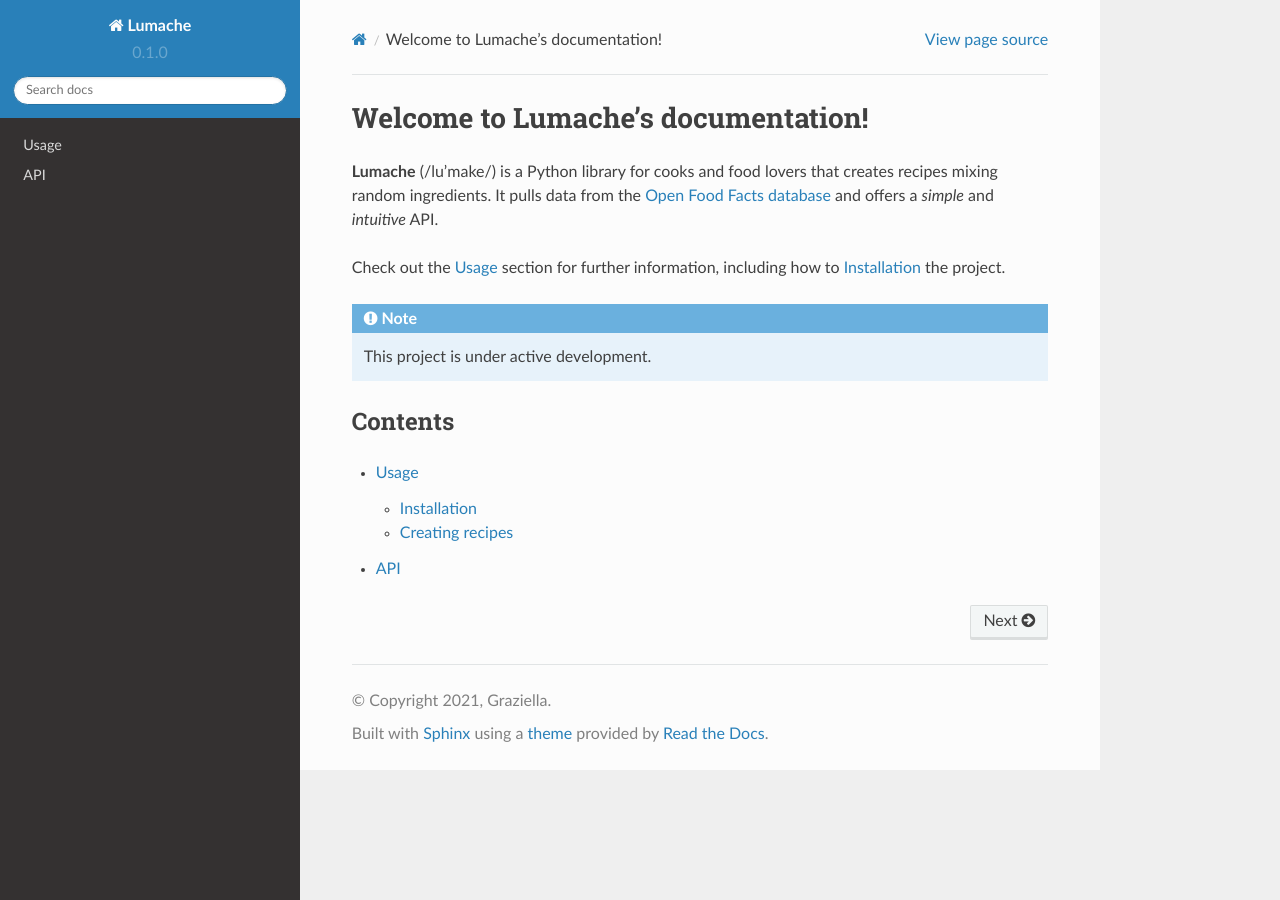
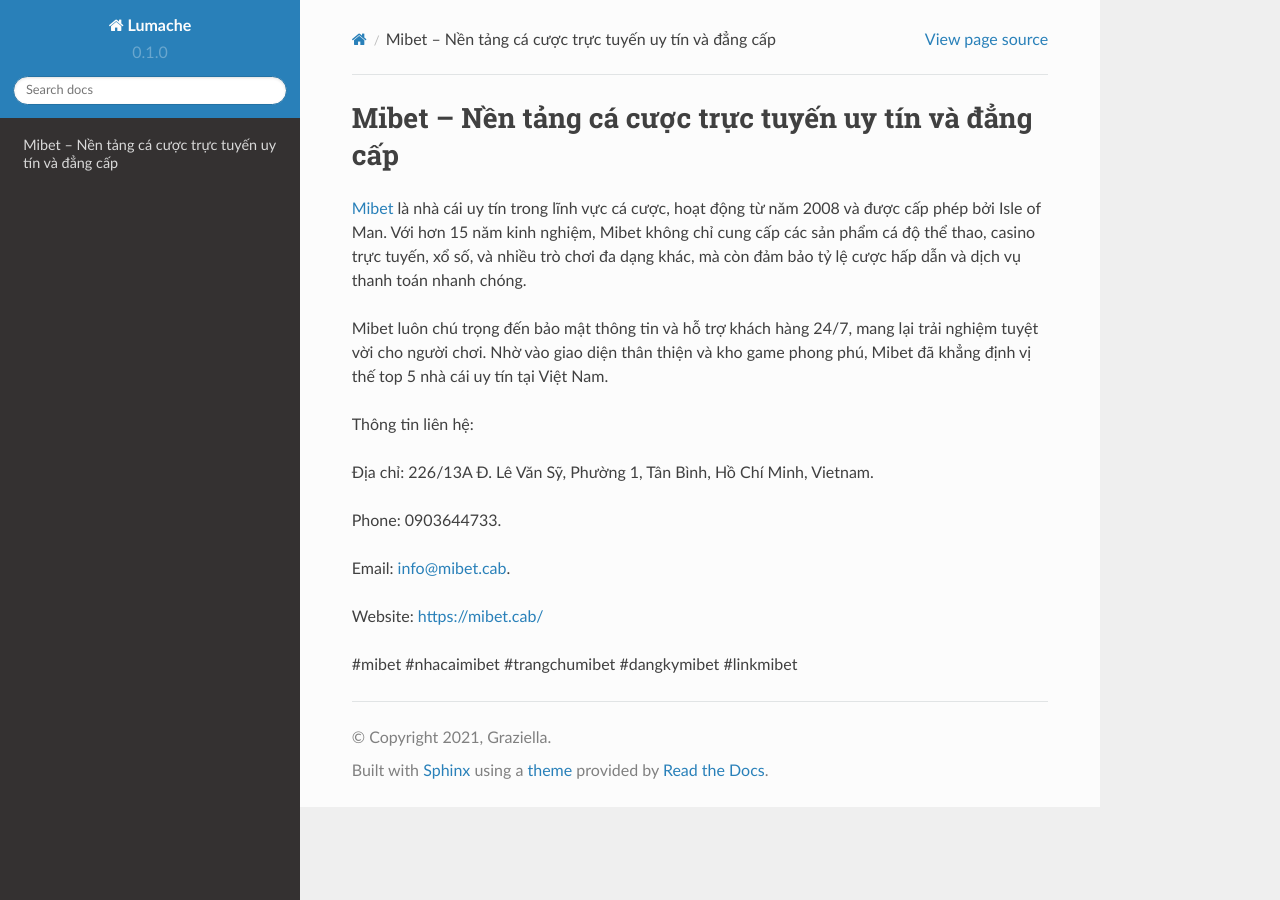
Before and after one commit to vanthanhtuan2022/mibetcab, a Sphinx documentation site: the page built from docs/source/index.rst, in a window 1280 px wide. Built offline with Sphinx 7.4.7 and the Read the Docs theme 2.0.0, drawn with Linux system fonts in a browser that asks for light colours.

Commit message:
Update index.rst

```diff
--- a/docs/source/index.rst
+++ b/docs/source/index.rst
@@ -1,22 +1,18 @@
-Welcome to Lumache's documentation!
+Mibet – Nền tảng cá cược trực tuyến uy tín và đẳng cấp
 ===================================
 
-**Lumache** (/lu'make/) is a Python library for cooks and food lovers
-that creates recipes mixing random ingredients.
-It pulls data from the `Open Food Facts database <https://world.openfoodfacts.org/>`_
-and offers a *simple* and *intuitive* API.
+`Mibet <https://mibet.cab/>`_ là nhà cái uy tín trong lĩnh vực cá cược, hoạt động từ năm 2008 và được cấp phép bởi Isle of Man. Với hơn 15 năm kinh nghiệm, Mibet không chỉ cung cấp các sản phẩm cá độ thể thao, casino trực tuyến, xổ số, và nhiều trò chơi đa dạng khác, mà còn đảm bảo tỷ lệ cược hấp dẫn và dịch vụ thanh toán nhanh chóng.
 
-Check out the :doc:`usage` section for further information, including
-how to :ref:`installation` the project.
+Mibet luôn chú trọng đến bảo mật thông tin và hỗ trợ khách hàng 24/7, mang lại trải nghiệm tuyệt vời cho người chơi. Nhờ vào giao diện thân thiện và kho game phong phú, Mibet đã khẳng định vị thế top 5 nhà cái uy tín tại Việt Nam.
 
-.. note::
+Thông tin liên hệ:
 
-   This project is under active development.
+Địa chỉ: 226/13A Đ. Lê Văn Sỹ, Phường 1, Tân Bình, Hồ Chí Minh, Vietnam.
 
-Contents
---------
+Phone: 0903644733.
 
-.. toctree::
+Email: info@mibet.cab.
 
-   usage
-   api
+Website: https://mibet.cab/
+
+#mibet #nhacaimibet #trangchumibet #dangkymibet #linkmibet
```
